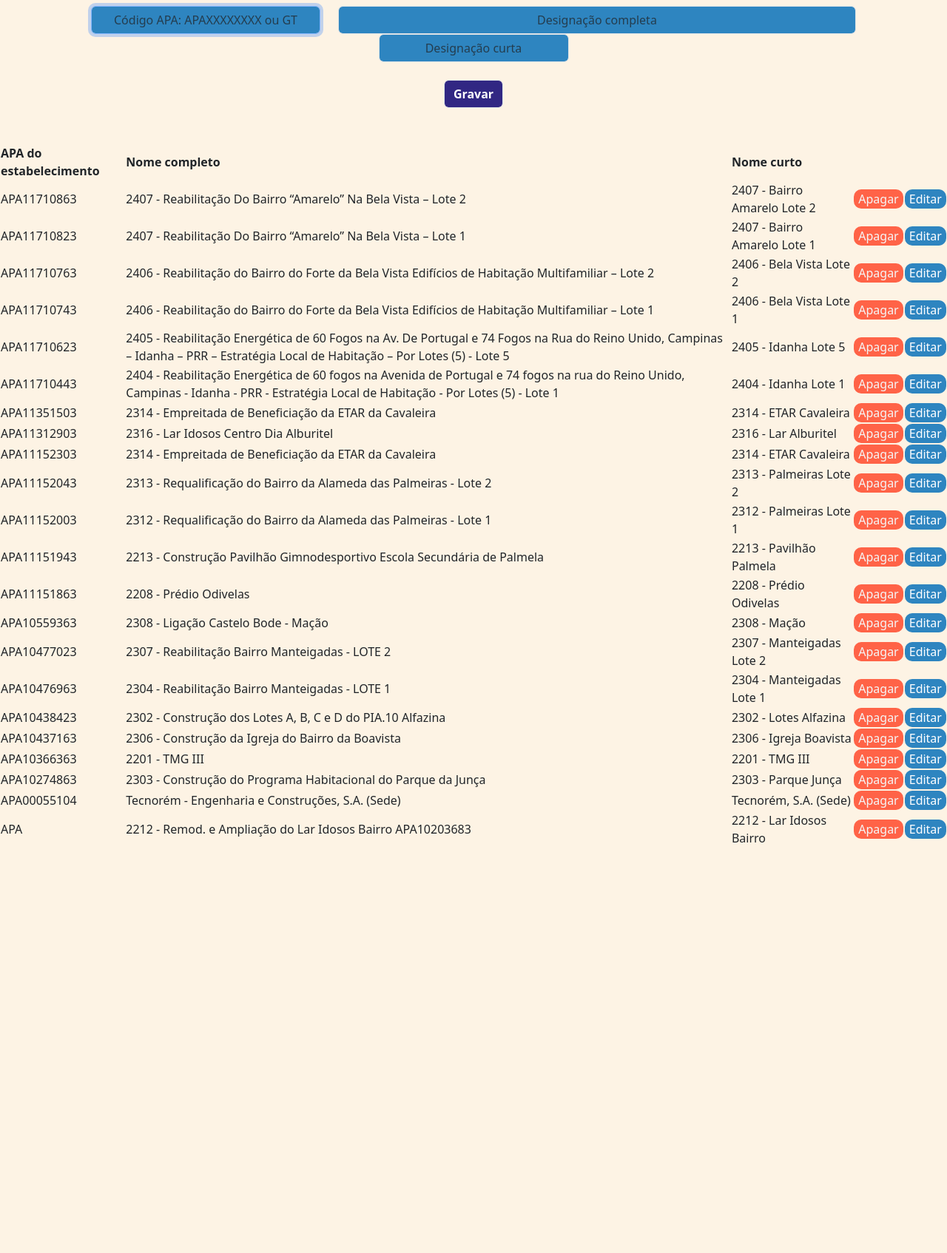
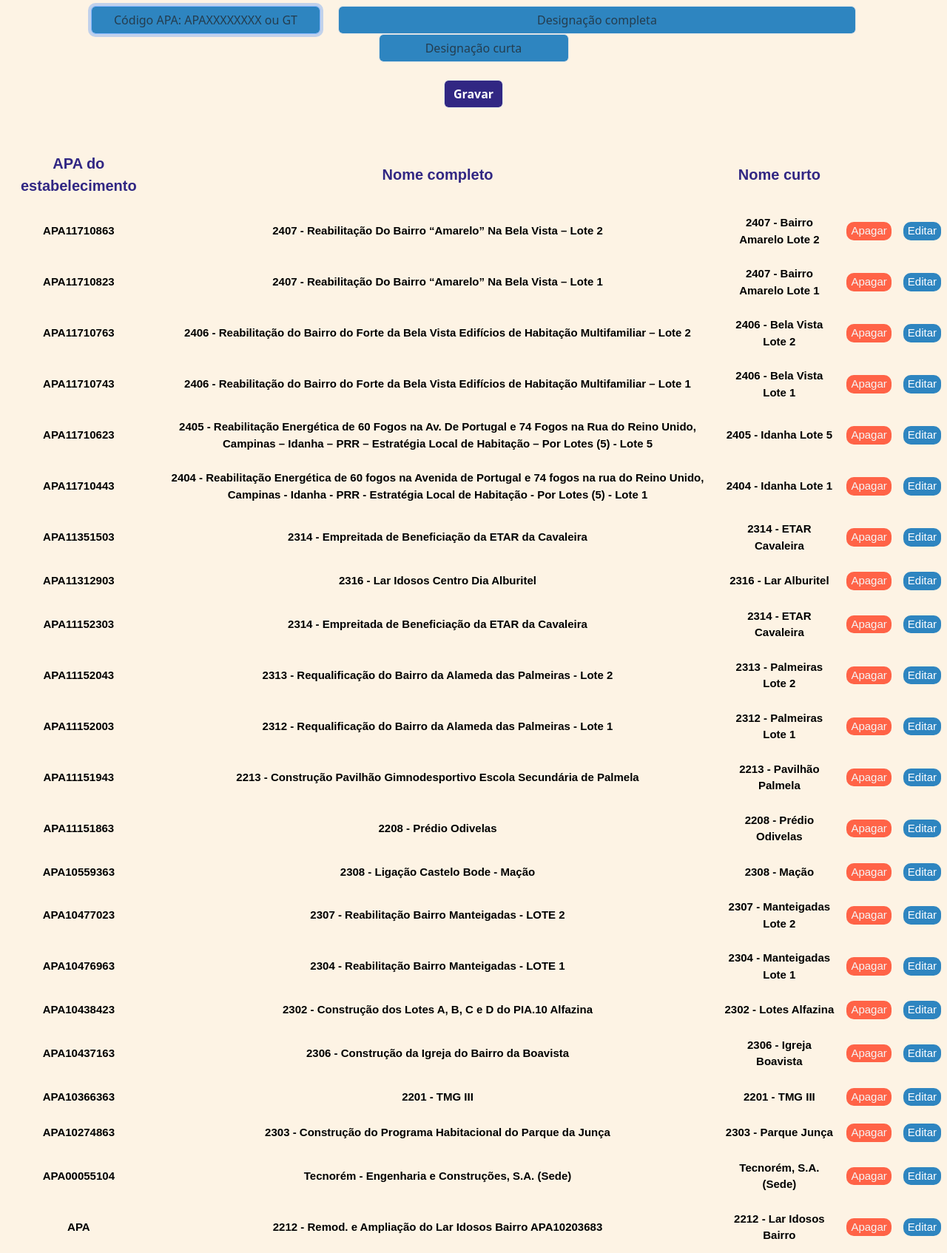
Before and after one commit to VascoNog/projprog, a Flask app: page /establishments in a window 1280 px wide. Shown: the part 229-1923 px from the top of the page at 74% size. Before the commit the page ends 1368 px from the top, so only its background shows below. Run offline with Flask 3, Linux system fonts and the light colour scheme; a user stored in the database is signed in; some libraries are stand-ins or nearby versions.

Commit message:
Criadas tabelas dos inputs e tabelas dos outputs

```diff
--- a/static/style.css
+++ b/static/style.css
@@ -71,29 +71,75 @@ nav .bg-light-gray {
 /* Tables */
 
 
+ /* INPUT TABLES */
+ /* GARANTIR A DISPONIBILIDADE DE VÁRIOS TIPOS DE LETRA, CONSOANTE O BROWSER */
 
-/* ESTUDAR ESTA PARTE: */
-
-/* History table */
-#history_table {
+#input_tables {
     font-family: Arial, Helvetica, sans-serif;
     border-collapse: collapse;
     width: 100%;
   }
 
-  #history_table td, #history_table th {
-    border: 1px solid #ddd;
+#input_tables td, #input_tables th {
     padding: 8px;
+    padding-top: 12px;
+    padding-bottom: 12px;
+    font-size: 15px;
+    text-align: center;
+    font-weight: bold;
+}
+
+#input_tables th {
+    font-size: 20px;
+    color: rgb(49, 39, 131);
+}
+
+#input_tables td {
+    font-size: 15px;
+    color: black;
   }
 
-  #history_table tr:nth-child(even){background-color: #f2f4f2;}
+#input_tables tr:hover td {
+    background-color: lightcyan;
+}
 
-  #history_table tr:hover {background-color: #ddd;}
 
-  #history_table th {
+/* OUTPUT TABLES - HISTORY AND MIRR TABLES */
+#output_tables_titles{
+    font-size: 20px;
+}
+
+#output_tables {
+    font-family: Arial, Helvetica, sans-serif;
+    border-collapse: collapse;
+    width: 100%;
+  }
+
+#output_tables td, #output_tables th {
+    border: 1px solid grey;
+    padding: 8px;
     padding-top: 12px;
     padding-bottom: 12px;
-    text-align: left;
-    background-color: #04AA6D;
+    font-size: 12px;
+    text-align: center;
+    font-weight: bold;
+  }
+
+  #output_tables th {
+    font-size: 14px;
     color: white;
+    background-color: gray;
+}
+
+  #output_tables td {
+    font-size: 12px;
+    color: black;
   }
+
+#output_tables tr:nth-child(even){
+    background-color: lightgray;
+}
+
+#output_tables tr:hover td {
+    background-color: lightcyan;
+}
--- a/templates/codler_description.html
+++ b/templates/codler_description.html
@@ -22,7 +22,7 @@ LER
     <br>
 </form>
 
-<table style="width:100%">
+<table id="input_tables" style="width:100%">
     <thead>
         <tr>
             <th>Código LER</th>
--- a/templates/establishments.html
+++ b/templates/establishments.html
@@ -27,7 +27,7 @@ Estabelecimentos
 </form>
 <br>
 
-<table style="width:100%">
+<table id="input_tables" style="width:100%">
     <thead>
         <tr>
             <th>APA do estabelecimento</th>
@@ -73,13 +73,13 @@ Estabelecimentos
                     </div>
                     <br>
                     <div>
-                        <input name="novo_apa" class="form-control text-center mx-auto" style="background-color: lightgrey; color: black"  value="{{ row.apa_code }}" type = "text">
+                        <input name="novo_apa" class="form-control text-center mx-auto" style="background-color: lightgrey; color: black" value="{{ row.apa_code }}" type = "text">
                     </div>
                     <div>
-                        <input name="nova_design_longa" class="form-control text-center mx-auto" style="background-color: lightgrey; color: black"  value="{{ row.contract_full }}" type = "text">
+                        <input name="nova_design_longa" class="form-control text-center mx-auto" style="background-color: lightgrey; color: black" value="{{ row.contract_full }}" type = "text">
                     </div>
                     <div>
-                        <input name="nova_design_curta" class="form-control text-center mx-auto" style="background-color: lightgrey; color: black"  value="{{ row.contract_short }}" type = "text">
+                        <input name="nova_design_curta" class="form-control text-center mx-auto" style="background-color: lightgrey; color: black" value="{{ row.contract_short }}" type = "text">
                     </div>
                     <br>
                     <button class="form-control text-white fw-bold mx-auto w-auto" style="background-color: rgb(49,39,131);" type="submit">Aplicar alterações</button>
--- a/templates/mirr.html
+++ b/templates/mirr.html
@@ -42,10 +42,10 @@ MIRR
 </form>
 
 
-<table id="tableId" style="width:100%">
+<table id="output_tables" style="width:100%">
     <thead>
         <tr>
-            <th colspan="10">MIRR</th>
+            <th class="fw-bold" style="color: rgb(49,39,131); font-size: 25px;" colspan="10">Mapa Integrado de Registo de Resíduos (MIRR)</th>
         </tr>
         <tr>
             <th>LER</th>
@@ -80,7 +80,7 @@ MIRR
 
 <script>
     function exportTableToExcel(){
-        const tableToExport = document.getElementById('tableId')
+        const tableToExport = document.getElementById('output_tables')
         const workbook = XLSX.utils.table_to_book(tableToExport);
         XLSX.writeFile(workbook,"MIRR_obra_xxxx_dd-mm-aaaa.xlsx");
     }
--- a/templates/operation_description.html
+++ b/templates/operation_description.html
@@ -24,7 +24,7 @@ Operations
     <br>
 </form>
 
-<table style="width:100%">
+<table id="input_tables" style="width:100%">
     <thead>
         <tr>
             <th>Operação</th>
```
Also changed, not shown: templates/history.html (+5 -2 lines), database.db, 12 other files.
